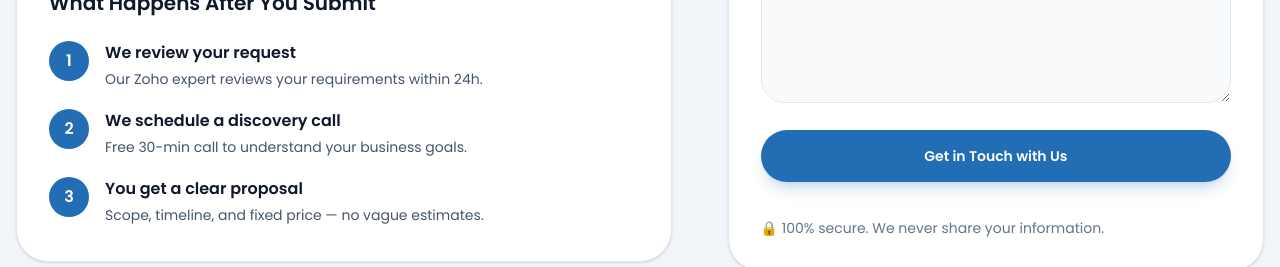
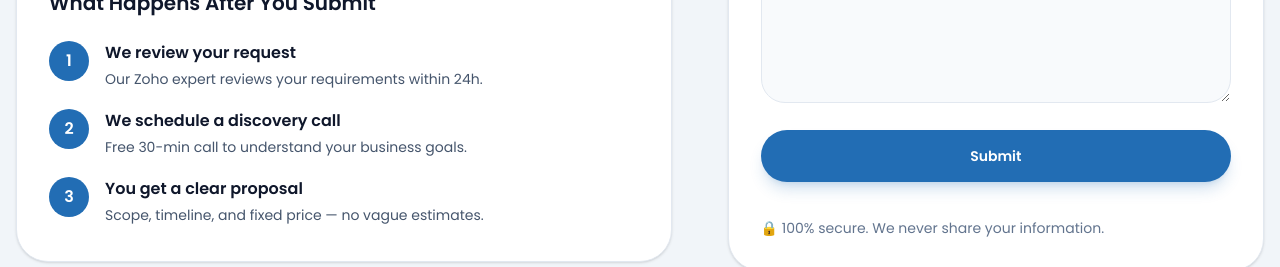
Before and after one commit to Cloud-Vandexa/Cloudvandexa, a React (Vite) app: page /contact-us in a window 1280 px wide. Shown: the part 1520-1787 px from the top of the page. Built offline with nearby package versions, Linux system fonts and the light colour scheme; a web font is replaced by a local one.

Commit message:
button text change from Get in touch with us to Submit Contact Page

```diff
--- a/src/pages/ContactUsPage.tsx
+++ b/src/pages/ContactUsPage.tsx
@@ -449,7 +449,7 @@ export const ContactUsPage = () => {
                     disabled={isSubmitting}
                     className="inline-flex w-full items-center justify-center rounded-full bg-zoho-blue px-8 py-4 text-sm font-semibold text-white shadow-lg shadow-zoho-blue/20 transition hover:bg-zoho-blue-bright disabled:cursor-not-allowed disabled:opacity-60"
                   >
-                    {isSubmitting ? 'Submitting...' : 'Get in Touch with Us'}
+                    {isSubmitting ? 'Submitting...' : 'Submit'}
                   </button>
 
                   <p className="mt-4 text-sm text-slate-500">
```
